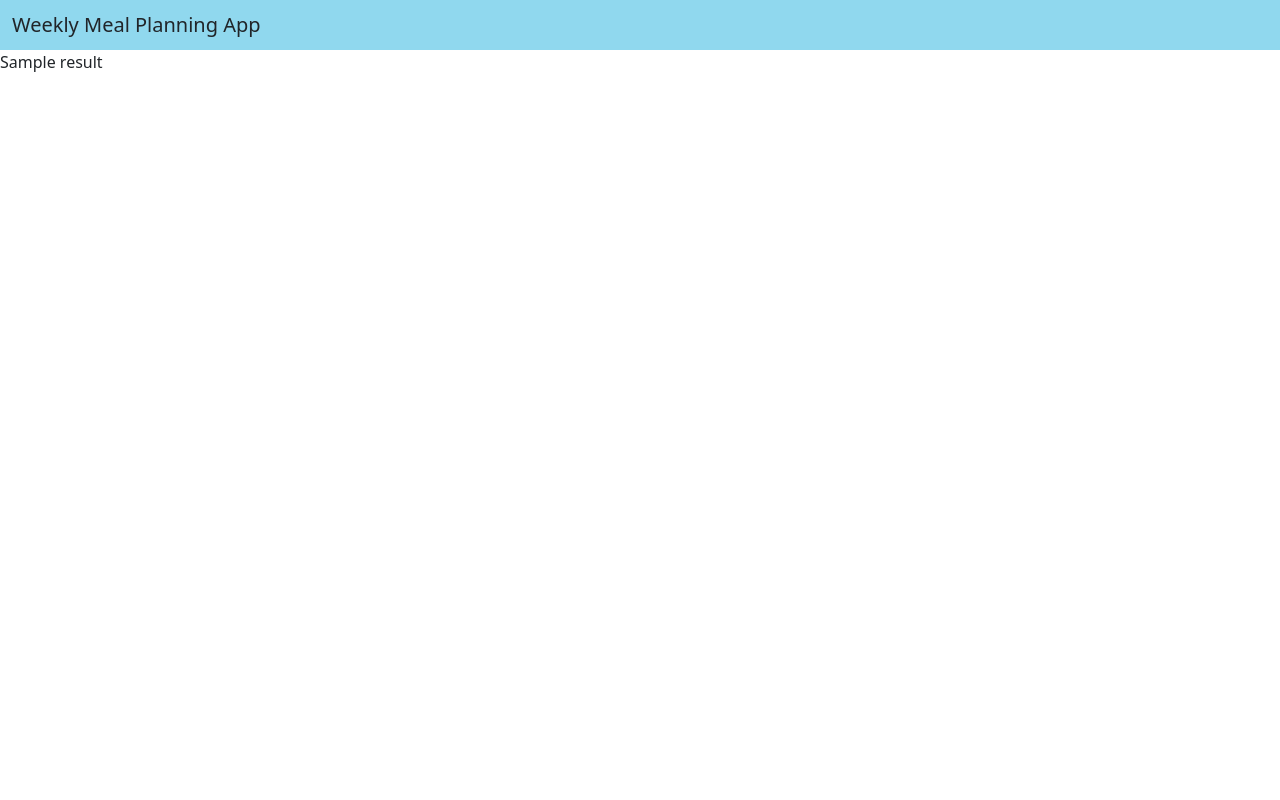
After one commit to anaghamoosad/meal_plan_app, a Flask app: template templates/result.html in a window 1280 px wide. The commit adds this page. Run offline with Flask 3, Linux system fonts and the light colour scheme; the template is opened without the code that fills it: most values are stand-ins (such as "Sample title", 1, 10 or a date in 2020).

Commit message:
Adding chatgpt function basic

```diff
--- /dev/null
+++ b/app.py
@@ -0,0 +1,97 @@
+import os
+import openai
+from flask import *
+
+app= Flask(__name__)
+
+@app.route('/')
+def index():
+
+    return render_template("index.html")
+
+
+def generate_meal_plan(ing):
+    # Initialize ChatGPT instance
+    openai.api_key = "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"
+    model_engine = "gpt-3.5-turbo"
+    ingredients_to_exclude =ing
+
+    # Generate a response
+    completion = openai.ChatCompletion.create(
+                    model="gpt-3.5-turbo",
+                    messages=[{
+                        'role': 'system',
+                        'content': 'You are a dietician.'
+                    }, {
+                        "role":
+                        "user",
+                        "content":
+                        f"Generate a weekly vegetarian Indian meal plan with only 1 choice for breakfast, 1 choice for lunch, 1 choice for dinner and 1 choice for snacks. The total calories of the day is 1800. Exclude eggs and include on cheat meal each week on Saturday lunch. Also print the approximate calorie count for each meal. Exclude the following {ingredients_to_exclude} ingredients when suggesting the meals.Format the output as the following : Day \n mealtype \n meal \n calories",
+                    }],
+                    temperature=0,
+                    n=1
+                )
+
+    text=[]
+    response = (completion["choices"][0].get("message").get(
+                "content").encode("utf8").decode())
+    text = [s for s in response.splitlines() if s]
+    final_diet_chart =process_meals(text)
+    return final_diet_chart
+
+
+
+
+def process_meals(text):
+
+    weekdays =["Monday","Tuesday","Wednesday" ,"Thursday","Friday" ,"Saturday","Sunday"]
+    meal =["Breakfast","Lunch","Dinner" ,"Snacks"]
+    day =""
+
+    diet_chart ={}
+    meals=""
+    meal_type={}
+    food ={}
+    total_meals=[]
+    flag =False
+
+    for t in text:
+        if t in weekdays:
+            day =t
+        elif t in meal:
+            meals =t
+        elif "calories" in t:
+            food["calories"] =t
+            meal_type[meals]=food
+            food ={}
+        else:
+            food["food"] =t
+
+        if len(meal_type) ==4:
+            diet_chart[day] = meal_type
+            total_meals=[]
+            meal_type={}
+            food ={}
+
+
+
+    return diet_chart
+
+
+
+
+
+
+
+@app.route('/result',methods = ['POST', 'GET'])
+def result():
+    if request.method == "POST":
+        print("Entered flask Application!!!!")
+        ingredients_to_exclude=["mushrooms","eggplant"]
+        print("ing_list",ingredients_to_exclude)
+        print("Entered flask Application!!!!")
+        result= generate_meal_plan(ingredients_to_exclude)
+        return render_template("result.html",result = result)
+
+if __name__ == '__main__':
+   app.run(debug = True)
--- /dev/null
+++ b/templates/result.html
@@ -0,0 +1,28 @@
+<html>
+    <head>
+        <meta charset="utf-8">
+        <title>Meal Plan App powered by ChatGPT</title>
+
+        <meta charset="UTF-8">
+        <meta name="viewport" content="width=device-width, initial-scale=1.0">
+
+        <link href="https://cdn.jsdelivr.net/npm/bootstrap@5.0.2/dist/css/bootstrap.min.css" rel="stylesheet">
+        <link rel="stylesheet" href="https://cdn.jsdelivr.net/npm/bootstrap-icons@1.5.0/font/bootstrap-icons.css">
+        <link href="../static/style.css" rel="stylesheet">
+
+        <!-- Latest compiled JavaScript -->
+        <script src="https://cdn.jsdelivr.net/npm/bootstrap@5.0.2/dist/js/bootstrap.bundle.min.js" ></script>
+
+    </head>
+
+    <body>
+        <!-- As a heading -->
+<nav class="navbar  navbar-custom  ">
+    <div class="container-fluid">
+      <span class="navbar-brand mb-0 h1  ">Weekly Meal Planning App</span>
+    </div>
+  </nav>
+  {{result}}
+</body>
+
+</html>
```
Also changed, not shown: src/app.py (deleted, +0 -31 lines), templates/index.html (+7 -3 lines).
